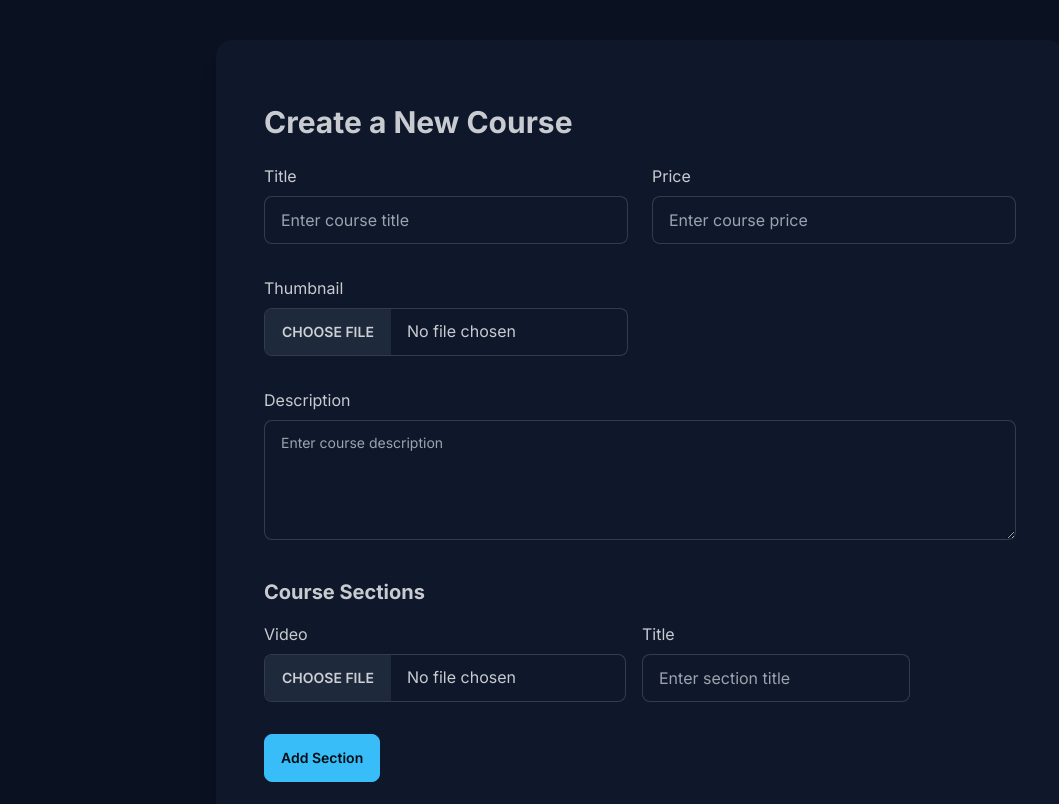
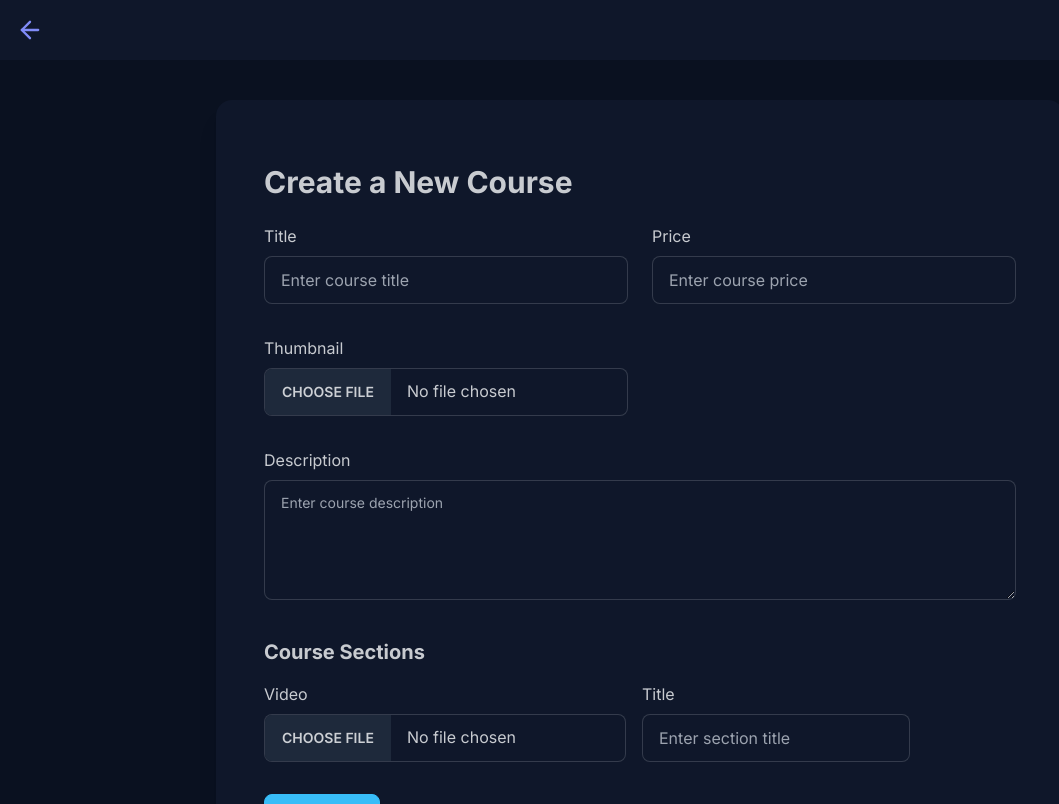
Before and after one commit to iSubhamMani/atmanirvar, a Next.js app: page /c/create in a window 1280 px wide. Shown: the top 804 px of the page, without its empty margins (0-1059 px from the left). Built offline with nearby package versions, Linux system fonts and the light colour scheme; no server answers.

Commit message:
Add back button to layout component

```diff
--- a/src/app/layout.tsx
+++ b/src/app/layout.tsx
@@ -2,6 +2,8 @@ import type { Metadata } from "next";
 import { Inter } from "next/font/google";
 import "./globals.css";
 import { Toaster } from "react-hot-toast";
+import { ArrowLeft } from "lucide-react";
+import Link from "next/link";
 
 const inter = Inter({ subsets: ["latin"] });
 
@@ -19,6 +21,11 @@ export default function RootLayout({
     <html lang="en">
       <body className={inter.className}>
         <div>
+          <div className="p-4 bg-base-100">
+            <Link href={"http://localhost:5173"}>
+              <ArrowLeft className="w-7 h-7  text-secondary" />
+            </Link>
+          </div>
           <Toaster />
           {children}
         </div>
```
